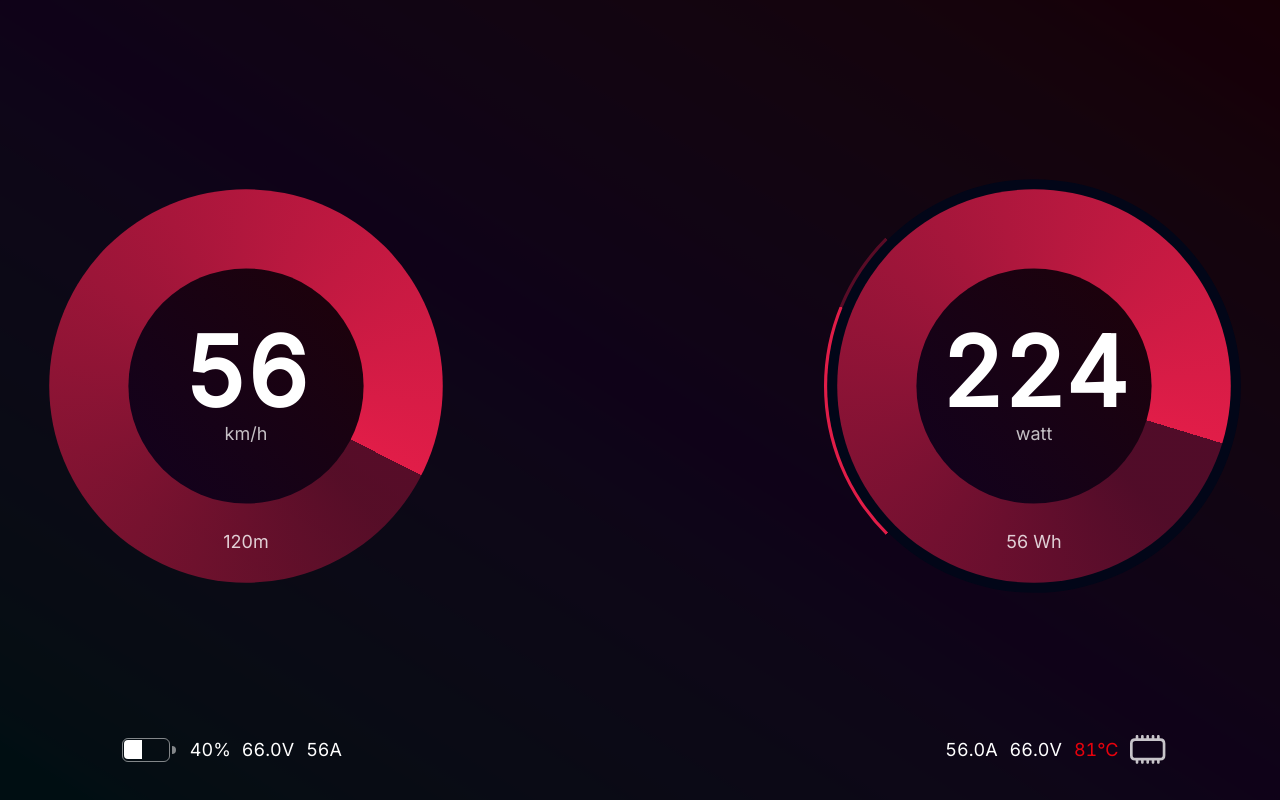
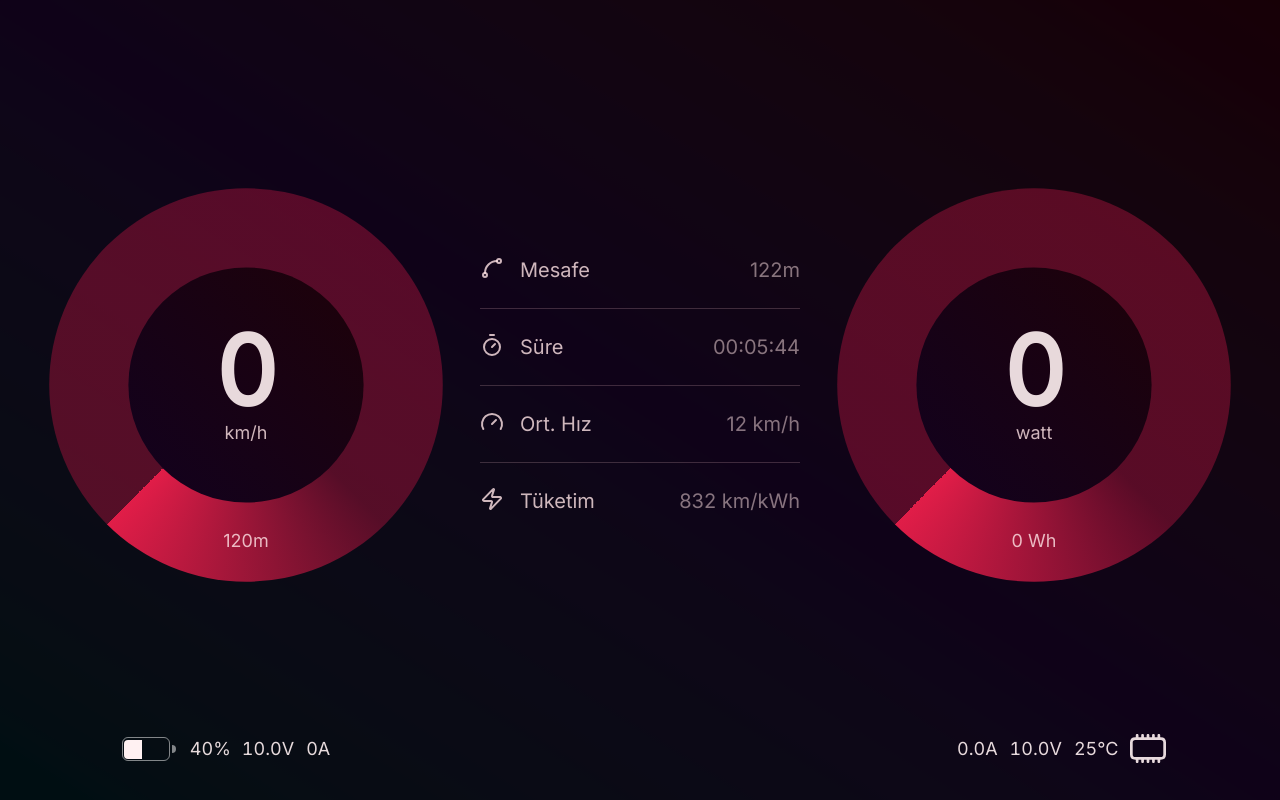
Before and after one commit to ulassekerci/redLINK, a React (Vite) app in the folder web/: page / in a window 1280 px wide. Built offline with nearby package versions, Linux system fonts and the light colour scheme.

Commit message:
Tripmeter components

```diff
--- a/web/src/App.tsx
+++ b/web/src/App.tsx
@@ -1,8 +1,10 @@
 import { motion } from 'motion/react'
-import { Gauge } from './components/Gauge/Gauge'
+import { Gauge } from './components/Gauge'
 import { Battery } from './components/Battery'
 import { Mosfet } from './components/Mosfet'
 import { useEffect, useRef, useState } from 'react'
+import { GaugeIcon, SplineIcon, TimerIcon, ZapIcon } from 'lucide-react'
+import { TripMeter } from './components/Trip'
 
 function App() {
   const [testValue, setTestValue] = useState(0)
@@ -16,22 +18,29 @@ function App() {
     })
   }
 
-  useEffect(() => {
-    const int = setInterval(update, 20)
-    return () => {
-      clearInterval(int)
-    }
-  }, [])
+  // useEffect(() => {
+  //   const int = setInterval(update, 20)
+  //   return () => {
+  //     clearInterval(int)
+  //   }
+  // }, [])
 
   return (
     <div className='flex flex-col justify-between h-full'>
       <div className=''></div>
       <div className='flex items-center justify-between'>
-        <Gauge value={testValue} max={60} unit='km/h'>
-          <span className='text-white/80 text-lg font-medium text-center'>120m</span>
+        <Gauge value={testValue} max={60} unit='km/h' left>
+          <span className='text-rose-100/80 text-lg font-medium text-center'>120m</span>
         </Gauge>
-        <Gauge value={testValue * 4} max={250} step={25} unit='watt' outerRing={{ value: testValue, max: 75 }}>
-          <span className='text-white/80 text-lg font-medium text-center'>{testValue} Wh</span>
+        <TripMeter />
+        <Gauge
+          value={testValue * 4}
+          max={250}
+          step={25}
+          unit='watt'
+          //  outerRing={{ value: testValue, max: 75 }}
+        >
+          <span className='text-rose-100/80 text-lg font-medium text-center'>{testValue} Wh</span>
         </Gauge>
       </div>
       <motion.div
--- a/web/src/components/Battery.tsx
+++ b/web/src/components/Battery.tsx
@@ -1,6 +1,6 @@
 export const Battery = ({ voltage, current }: { voltage: number; current: number }) => {
   const percentage = 40 // TODO: percentage calculating logic
-  const batteryColor = percentage > 20 ? 'white' : percentage > 10 ? '#fcc800' : '#e7000b'
+  const batteryColor = percentage > 20 ? '#FFF1F2' : percentage > 10 ? '#fcc800' : '#e7000b'
 
   return (
     <div className='flex justify-center items-center gap-[2px] w-80'>
@@ -13,7 +13,7 @@ export const Battery = ({ voltage, current }: { voltage: number; current: number
         />
       </div>
       <div className='w-1 h-2 bg-white/50 rounded-r-full' />
-      <div className='text-white text-lg font-medium flex gap-3 ml-3 [font-variant-numeric:tabular-nums]'>
+      <div className='text-rose-50/90 text-lg font-medium flex gap-3 ml-3 [font-variant-numeric:tabular-nums]'>
         <span className='w-10 text-right'>{percentage}%</span>
         <span>{voltage.toFixed(1)}V</span>
         <span className='w-9'>{current}A</span>
--- a/web/src/components/Gauge/Gauge.tsx
+++ b/web/src/components/Gauge/index.tsx
@@ -8,11 +8,12 @@ interface GaugeProps {
   max: number
   unit: string
   step?: number
+  left?: boolean
   children?: ReactNode
   outerRing?: { value: number; max: number }
 }
 
-export const Gauge = ({ value, max, unit, children, step = 10, outerRing }: GaugeProps) => {
+export const Gauge = ({ value, max, unit, children, step = 10, left, outerRing }: GaugeProps) => {
   const [aston, setAston] = useState(false)
 
   return (
@@ -23,7 +24,7 @@ export const Gauge = ({ value, max, unit, children, step = 10, outerRing }: Gaug
       className='relative w-[420px] h-[420px] cursor-default select-none'
       onClick={() => setAston(!aston)}
     >
-      {(aston || outerRing) && <OuterRing value={outerRing?.value} max={outerRing?.max} />}
+      {outerRing && <OuterRing value={outerRing?.value} max={outerRing?.max} left={left} />}
       <GradientCircle value={value} max={max} />
       {aston && <InnerRing value={value} max={max} />}
       <NumberDisplay value={value} unit={unit} />
@@ -37,8 +38,8 @@ export const Gauge = ({ value, max, unit, children, step = 10, outerRing }: Gaug
 const NumberDisplay = ({ value, unit }: { value: number; unit: string }) => {
   return (
     <div className='flex flex-col absolute top-1/2 left-1/2 transform -translate-x-1/2 -translate-y-1/2'>
-      <span className='text-white text-8xl font-bold [font-variant-numeric:tabular-nums]'>{value}</span>
-      <span className='text-white/75 text-lg font-medium text-center'>{unit}</span>
+      <span className='text-rose-50/90 text-8xl font-bold [font-variant-numeric:tabular-nums]'>{value}</span>
+      <span className='text-rose-100/80 text-lg font-medium text-center'>{unit}</span>
     </div>
   )
 }
@@ -63,22 +64,22 @@ const GradientCircle = ({ value, max }: { value: number; max: number }) => {
   )
 }
 
-const OuterRing = ({ value, max }: { value?: number; max?: number }) => {
+const OuterRing = ({ value, max, left }: { value?: number; max?: number; left?: boolean }) => {
   const limitedValue = value && max ? (value > max ? max : value) / 3 : 0
   return (
     <>
       <div
-        className='absolute inset-0 rounded-full scale-[100%]'
+        className='absolute inset-0 rounded-full scale-[100.5%]'
         style={{
           background: `conic-gradient(
               from 0deg,
               rgba(225, 29, 72, 1) 0deg,
-              rgba(225, 29, 72, 1) ${(limitedValue * 270) / (max || 1)}deg,
+              rgba(245, 49, 92, 1) ${(limitedValue * 270) / (max || 1)}deg,
               rgba(159, 18, 57, 0.5) ${(limitedValue * 270) / (max || 1)}deg,
               rgba(159, 18, 57, 0.5) 90deg,
               transparent 90deg
             )`,
-          transform: `rotate(225deg)`,
+          transform: `rotate(${left ? 45 : 225}deg)`,
         }}
       />
       <div className='absolute inset-0 rounded-full bg-slate-950 scale-[98.5%]' />
--- a/web/src/components/Mosfet.tsx
+++ b/web/src/components/Mosfet.tsx
@@ -4,13 +4,13 @@ import DRV8301 from '../assets/drv8301.svg?react'
 export const Mosfet = ({ voltage, current, temp }: { voltage: number; current: number; temp: number }) => {
   return (
     <div className='flex justify-center items-center gap-[2px] w-80'>
-      <div className='text-white text-lg font-medium flex items-center gap-3 ml-3 [font-variant-numeric:tabular-nums]'>
+      <div className='text-rose-50/90 text-lg font-medium flex items-center gap-3 ml-3 [font-variant-numeric:tabular-nums]'>
         <span className='w-14 text-right'>{current.toFixed(1)}A</span>
         <span>{voltage.toFixed(1)}V</span>
         <span className={twMerge(temp > 50 && 'text-yellow-400', temp > 60 && 'text-red-600')}>
           {Math.round(temp)}°C
         </span>
-        <DRV8301 className='w-9 opacity-90' />
+        <DRV8301 />
       </div>
     </div>
   )
--- /dev/null
+++ b/web/src/components/Trip.tsx
@@ -0,0 +1,25 @@
+import { GaugeIcon, SplineIcon, TimerIcon, ZapIcon } from 'lucide-react'
+import type { ReactNode } from 'react'
+
+export const TripMeter = () => {
+  return (
+    <div className='flex flex-col items-center text-rose-100/90 text-xl w-80'>
+      <TripRow icon={<SplineIcon />} text='Mesafe' value='122m' />
+      <TripRow icon={<TimerIcon />} text='Süre' value='00:05:44' />
+      <TripRow icon={<GaugeIcon />} text='Ort. Hız' value='12 km/h' />
+      <TripRow icon={<ZapIcon />} text='Tüketim' value='832 km/kWh' />
+    </div>
+  )
+}
+
+const TripRow = ({ icon, text, value }: { icon: ReactNode; text: string; value: string }) => {
+  return (
+    <div className='flex justify-between w-full py-6 border-b last:border-none border-rose-200/20'>
+      <div className='flex gap-4 text-rose-100/80'>
+        <span className=''>{icon}</span>
+        <span>{text}</span>
+      </div>
+      <span className='text-rose-100/50'>{value}</span>
+    </div>
+  )
+}
```
Also changed, not shown: web/src/assets/drv8301.svg.
